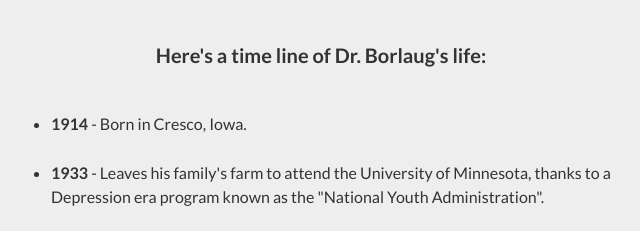
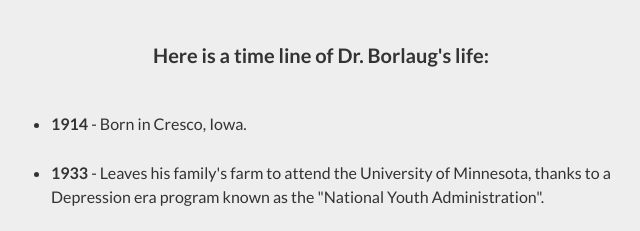
Before and after one commit to Eugene-SP/Tribute-page-FCC-practice-, a plain HTML site: page index.html in a window 1280 px wide. Shown: the part 542-773 px from the top of the page, 319-959 px from the left. Drawn offline with Linux system fonts and the light colour scheme.

Commit message:
typos corrected

```diff
--- a/index.html
+++ b/index.html
@@ -16,7 +16,7 @@
           <div id="img-caption">Dr. Norman Borlaug, third from the left, trains biologists in Mexico on how to increase wheat yields - part of his life-long war on hunger.</div>
       </div>
       <div id="tribute-info"">
-          <h2>Here's a time line of Dr. Borlaug's life:</h2>
+          <h2>Here is a time line of Dr. Borlaug's life:</h2>
           <div id="bullet-list">
               <ul>
                     <li><span class="date">1914</span> - Born in Cresco, Iowa.</li>
```
